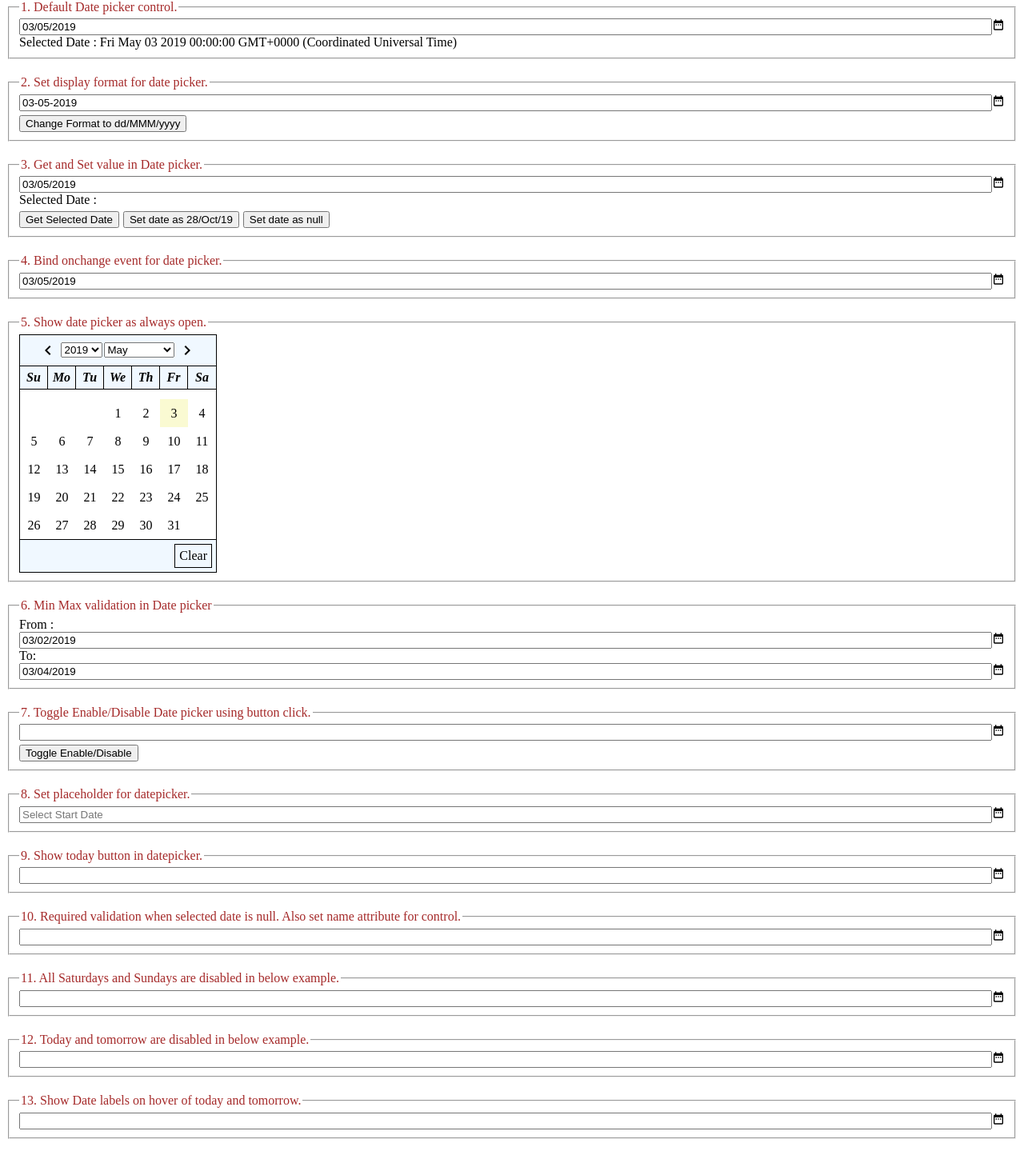
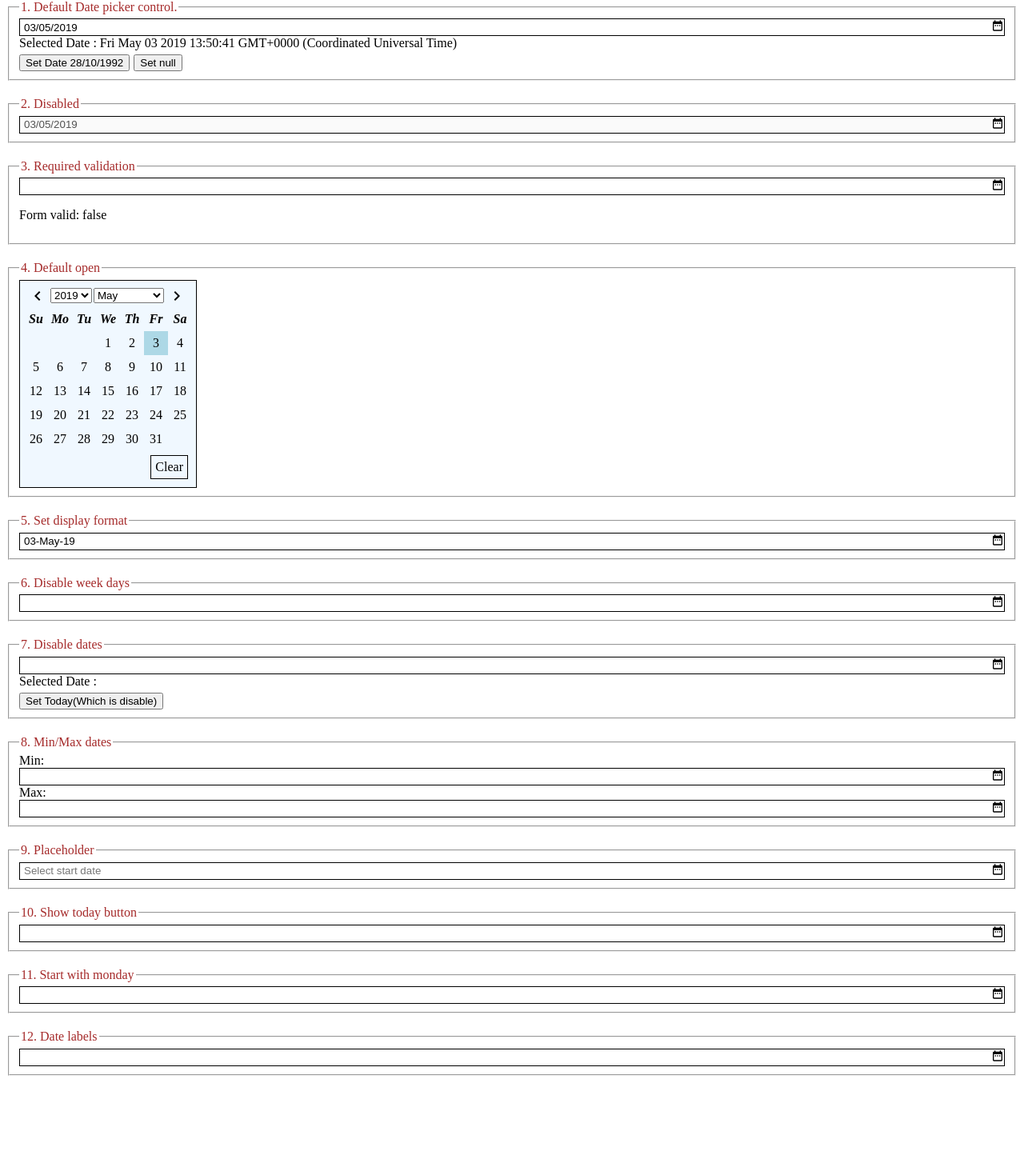
Before and after one commit to NilavPatel/np-date-picker, an Angular app: page / in a window 1280 px wide. Shown: the part 121-1565 px from the top of the page at 80% size. After the commit the page ends 1486 px from the top, so only its background shows below. Built offline with nearby package versions, Linux system fonts and the light colour scheme.

Commit message:
add model value accessor in componenet

```diff
--- a/projects/np-ui-date-picker/src/lib/np-ui-date-picker.component.css
+++ b/projects/np-ui-date-picker/src/lib/np-ui-date-picker.component.css
@@ -1,7 +1,9 @@
-.np-componenet {
+.np-component {
     position: relative;
     width: 100%;
     height: 100%;
+    border: 1px solid black;
+    box-sizing: border-box;
 }
 
 .np-icon {
@@ -29,6 +31,8 @@
 
 .np-input {
     width: 100%;
+    border: none;
+    padding: 0px 5px;
 }
 
 .np-input-group {
@@ -42,9 +46,10 @@
 
 .np-overlay {
     position: absolute;
-    background-color: white;
+    border: 1px solid black;
+    box-sizing: border-box;
     z-index: 1;
-    border: 1px solid black;
+    padding: 5px;
 }
 
 .np-button-group {
@@ -72,18 +77,15 @@
 
 .np-overlay-datepicker-open {
     position: relative;
-    width: 245px;
     z-index: auto;
 }
 
-.ng-invalid.ng-touched {
+.ng-invalid.ng-touched .np-component {
     border: 1px solid red;
+    box-sizing: border-box;
 }
 
 .np-overlay-header {
-    padding: 5px;
-    text-align: center;
-    border-bottom: 1px solid black;
     display: flex;
     align-items: center;
     justify-content: center;
@@ -111,55 +113,45 @@
     padding: 5px;
     border: 1px solid black;
     z-index: 2;
+    background-color: white;
 }
 
 .np-datepicker-weekdays {
-    width: 245px;
-    border-bottom: 1px solid black;
+    width: 210px;
 }
 
 .np-datepicker-weekdays-items {
     display: inline-flex;
     align-items: center;
     justify-content: center;
-    width: 35px;
+    width: 30px;
+    line-height: 30px;
     user-select: none;
-    text-align: center;
-    padding: 5px;
     font-style: italic;
     font-weight: bold;
-    border-right: 1px solid black;
-    box-sizing: border-box;
-}
-
-.np-datepicker-weekdays-items:last-child {
-    border-right: none;
 }
 
 .np-datepicker-dates {
-    width: 245px;
-    border-bottom: 1px solid black
+    width: 210px;
 }
 
 .np-datepicker-dates-items {
     display: inline-flex;
     align-items: center;
     justify-content: center;
-    width: 25px;
-    height: 25px;
+    width: 30px;
+    line-height: 30px;
     user-select: none;
     text-align: center;
-    padding: 5px;
     cursor: pointer;
-    ;
 }
 
 .np-tooltip-target {
-    border-bottom: 1px solid black;
+    text-decoration: underline;
 }
 
 .np-datepicker-dates-items:hover {
-    background-color: aliceblue;
+    background-color: lightblue;
 }
 
 .np-date-disabled:hover {
@@ -181,3 +173,8 @@
 .np-ui-select {
     width: 100%;
 }
+
+.np-component-default-open {
+    border: none;
+    width: 222px;
+}
--- a/projects/np-ui-date-picker/src/lib/np-ui-date-picker.component.html
+++ b/projects/np-ui-date-picker/src/lib/np-ui-date-picker.component.html
@@ -1,8 +1,7 @@
-<div class="np-component">
+<div class="np-component" [ngClass]="{'np-component-default-open': defaultOpen}">
     <div class="np-input-group" *ngIf="!defaultOpen">
-        <input class="np-input" #datepickerinput type="text" [ngModel]="_selectedDate | date: format" [name]="name"
-            [readonly]="true" [disabled]="disabled" [required]="required" [placeholder]="placeholder"
-            (click)="_toggleDatePicker()">
+        <input class="np-input" #datepickerinput type="text" [value]="value | date: format" [readonly]="true"
+            [placeholder]="placeholder" (click)="_open()" [disabled]="_isDisabled">
         <a class="np-input-datepicker-append" (click)="_toggleDatePicker()">
             <svg class="np-icon" viewBox="0 0 24 24">
                 <path fill="currentcolor"
@@ -11,8 +10,9 @@
             </svg>
         </a>
     </div>
-    <div *ngIf="_isOpen || defaultOpen" class="np-overlay" [ngClass]="{'np-overlay-datepicker-open': defaultOpen}">
-        <div class="np-overlay-header np-ui-background">
+    <div *ngIf="_isOpen || defaultOpen" class="np-overlay np-ui-background"
+        [ngClass]="{'np-overlay-datepicker-open': defaultOpen}">
+        <div class="np-overlay-header">
             <div class="np-overlay-header-item">
                 <a (click)="_prevMonth()" class="np-icon-button" title="Previous"
                     [ngClass]="{'np-date-disabled': _disablePrevButton}">
@@ -45,7 +45,7 @@
                 </a>
             </div>
         </div>
-        <div class="np-datepicker-weekdays np-ui-background">
+        <div class="np-datepicker-weekdays">
             <ng-container *ngFor="let weekDay of _weekDays;let i = index;">
                 <div class="np-datepicker-weekdays-items">{{weekDay}}</div>
             </ng-container>
@@ -59,7 +59,7 @@
                     <div *ngIf="_getToolTip(_currentYear,_currentMonth,day); let label; else dayTemplate"
                         class="np-tooltip-target">
                         {{day}}
-                        <div class="np-tooltip-overlay np-ui-background">{{label}}</div>
+                        <div class="np-tooltip-overlay">{{label}}</div>
                     </div>
                     <ng-template #dayTemplate>
                         {{day}}
@@ -67,7 +67,7 @@
                 </div>
             </ng-container>
         </div>
-        <div class="np-button-group np-ui-background">
+        <div class="np-button-group">
             <a *ngIf="showTodayButton" class="np-button" title="Today" (click)="_setToday()">Today</a>
             <a class="np-button" title="Clear" (click)="_clear()">Clear</a>
             <a *ngIf="!defaultOpen" class="np-button" title="Ok" (click)="_isOpen = false">Ok</a>
--- a/projects/np-ui-date-picker/src/lib/np-ui-date-picker.component.ts
+++ b/projects/np-ui-date-picker/src/lib/np-ui-date-picker.component.ts
@@ -1,20 +1,27 @@
-import { Component, OnInit, Input, SimpleChanges, Output, EventEmitter, HostListener, ElementRef, ChangeDetectionStrategy, ViewEncapsulation, ViewChild } from '@angular/core';
+import { Component, Input, Output, EventEmitter, HostListener, ElementRef, ChangeDetectionStrategy, ViewEncapsulation, ViewChild, forwardRef } from '@angular/core';
+import { NG_VALUE_ACCESSOR, ControlValueAccessor } from '@angular/forms';
 
 @Component({
   selector: 'np-ui-date-picker',
   templateUrl: './np-ui-date-picker.component.html',
   styleUrls: ['./np-ui-date-picker.component.css'],
   encapsulation: ViewEncapsulation.None,
-  changeDetection: ChangeDetectionStrategy.Default
+  changeDetection: ChangeDetectionStrategy.Default,
+  providers: [
+    {
+      provide: NG_VALUE_ACCESSOR,
+      useExisting: forwardRef(() => NpUiDatePickerComponent),
+      multi: true
+    }
+  ]
 })
-export class NpUiDatePickerComponent implements OnInit {
+export class NpUiDatePickerComponent implements ControlValueAccessor {
 
   _weekDays: string[];
   _monthsList: any[];
   _months: any[];
   _years: number[] = [];
   _days: number[] = [];
-  _selectedDate: Date;
   _selectedDay: number;
   _selectedMonth: number;
   _selectedYear: number;
@@ -35,23 +42,22 @@ export class NpUiDatePickerComponent implements OnInit {
   _disableNextButton = false;
   _minDate: Date;
   _maxDate: Date;
+  _innerValue: Date;
+  _isDisabled: boolean = false;
+  private onChangeCallback: (_: any) => void;
+  private onTouchedCallback: () => void;
 
-  @Input() value: Date;
   @Input() minDate: Date;
   @Input() maxDate: Date;
   @Input() format: string = "";
   @Input() defaultOpen: boolean = false;
-  @Input() disabled: boolean = false;
   @Input() placeholder: string = "";
-  @Input() showTodayButton: boolean = false;;
-  @Input() required: boolean = false;
-  @Input() name: string = "";
+  @Input() showTodayButton: boolean = false;
   @Input() disableWeekDays: string[] = [];
   @Input() disableDates: Date[] = [];
   @Input() dateLabels: any[] = [];
   @Input() isStartMonthWithMonday: boolean = false;
 
-  @Output() valueChange: EventEmitter<any> = new EventEmitter();
   @Output() onChange: EventEmitter<any> = new EventEmitter();
 
   @ViewChild('datepickerinput') _inputControl: ElementRef;
@@ -80,6 +86,9 @@ export class NpUiDatePickerComponent implements OnInit {
     this.format = "dd/MM/yyyy";
 
     this._weekDays = ["Su", "Mo", "Tu", "We", "Th", "Fr", "Sa"];
+
+    this._setYears();
+    this._setMonths();
   }
 
   @HostListener('document:click', ['$event'])
@@ -89,14 +98,45 @@ export class NpUiDatePickerComponent implements OnInit {
     }
   }
 
-  ngOnInit() {
+  get value(): Date {
+    return this._innerValue;
+  };
+
+  set value(v: Date) {
+    if (v !== this._innerValue) {
+      this._innerValue = v;
+      this.onChangeCallback(v);
+      this.onTouchedCallback();
+      if (this.onChange) {
+        this.onChange.emit(v);
+      }
+    }
   }
 
-  ngOnChanges(changes: SimpleChanges) {
-    if (changes.value && changes.value.currentValue == this._selectedDate) {
-      return;
+  writeValue(v: Date): void {
+    if (v !== this._innerValue) {
+      this._innerValue = v;
+      if (this._checkDateIsDisabled(v)) {
+        this.value = null;
+      }
+      this._resetVariables();
+      this._calculateDays();
     }
+  }
 
+  registerOnChange(fn: any): void {
+    this.onChangeCallback = fn;
+  }
+
+  registerOnTouched(fn: any): void {
+    this.onTouchedCallback = fn;
+  }
+
+  setDisabledState?(isDisabled: boolean): void {
+    this._isDisabled = isDisabled;
+  }
+
+  ngOnChanges(changes) {
     if (changes.minDate) {
       if (this.minDate) {
         this.minDate.setHours(0, 0, 0, 0);
@@ -128,55 +168,36 @@ export class NpUiDatePickerComponent implements OnInit {
       }
     }
 
-    if (changes.value) {
-      if (changes.value.currentValue == undefined || changes.value.currentValue == null) {
-        this._selectedDate = null;
-      } else {
-        if (this._checkDateIsDisabled(changes.value.currentValue) == false) {
-          var val = changes.value.currentValue;
-          val.setHours(0, 0, 0, 0);
-          this._selectedDate = val;
-        } else {
-          this._selectedDate = null;
-        }
+    if (changes.isStartMonthWithMonday) {
+      this._weekDays = ["Mo", "Tu", "We", "Th", "Fr", "Sa", "Su"];
+    }
+  }
+
+  _resetVariables() {
+    if (this.value) {
+      if (this._minDate && this._minDate > this.value) {
+        this.value = null;
+      }
+      if (this._maxDate && this._maxDate < this.value) {
+        this.value = null;
       }
     }
 
-    if (changes.isStartMonthWithMonday) {
-      this._weekDays = ["Mo", "Tu", "We", "Th", "Fr", "Sa", "Su"];
-    }
-
-    this._resetVariables();
-    this._setYears();
-    this._setMonths();
-    this._calculateDays();
-  }
-
-  _resetVariables() {
-    if (this._selectedDate) {
-      if (this._minDate && this._minDate > this._selectedDate) {
-        this._selectedDate = null;
-      }
-      if (this._maxDate && this._maxDate < this._selectedDate) {
-        this._selectedDate = null;
-      }
-    }
-
-    if (this._selectedDate) {
-      this._selectedDay = this._selectedDate.getDate();
-      this._selectedMonth = this._selectedDate.getMonth();
-      this._selectedYear = this._selectedDate.getFullYear();
+    if (this.value) {
+      this._selectedDay = this.value.getDate();
+      this._selectedMonth = this.value.getMonth();
+      this._selectedYear = this.value.getFullYear();
     } else {
       this._selectedDay = null;
       this._selectedMonth = null;
       this._selectedYear = null;
     }
 
-    var currentDate = this._selectedDate ? this._selectedDate : new Date();
-    if (currentDate < this._minDate) {
+    var currentDate = this.value ? this.value : new Date();
+    if (this._minDate && currentDate < this._minDate) {
       currentDate = this._minDate;
     }
-    if (currentDate > this._maxDate) {
+    if (this._maxDate && currentDate > this._maxDate) {
       currentDate = this._maxDate;
     }
     this._currentDay = currentDate.getDate();
@@ -261,14 +282,7 @@ export class NpUiDatePickerComponent implements OnInit {
       return;
     }
     var date = new Date(this._currentYear, this._currentMonth, day);
-    if (this._checkDateIsDisabled(date)) {
-      return;
-    }
-    this._selectedDate = date;
-    this._resetVariables();
-    this._isOpen = false;
-    this.valueChange.emit(this._selectedDate);
-    this.onChange.emit(this._selectedDate);
+    this._setSelectedDate(date);
   }
 
   _selectMonth($event) {
@@ -283,17 +297,26 @@ export class NpUiDatePickerComponent implements OnInit {
   }
 
   _toggleDatePicker() {
-    if (this.disabled) {
-      return;
-    }
-    this._isOpen = !this._isOpen;
     if (this._isOpen) {
-      this._inputControl.nativeElement.focus();
+      this._close();
+    } else {
+      this._open();
     }
   }
 
+  _open() {
+    if (this.defaultOpen == true || this._isDisabled) {
+      return;
+    }
+    this._inputControl.nativeElement.focus();
+    this._isOpen = true;
+    this._resetVariables();
+    this._calculateDays();
+    this.onTouchedCallback();
+  }
+
   _close() {
-    if (this.defaultOpen == true) {
+    if (this.defaultOpen == true || this._isDisabled) {
       return;
     }
     this._isOpen = false;
@@ -312,25 +335,19 @@ export class NpUiDatePickerComponent implements OnInit {
     this._months = this._monthsList;
   }
 
-  _validate() {
-    if ((this._minDate && this._selectedDate < this._minDate) || (this._maxDate && this._selectedDate > this._maxDate)) {
-      return false;
-    } else {
-      return true
-    }
-  }
-
   _setToday() {
     var today = new Date();
     if (this._checkDateIsDisabled(today)) {
       return;
     }
     this._setSelectedDate(today);
+    this._calculateDays();
     this._close();
   }
 
   _clear() {
     this._setSelectedDate(null);
+    this._calculateDays();
     this._close();
   }
 
@@ -342,7 +359,7 @@ export class NpUiDatePickerComponent implements OnInit {
   }
 
   _getToolTip(year: number, month: number, day: number) {
-    if (day && this.dateLabels.length > 0) {
+    if (day && this.dateLabels && this.dateLabels.length > 0) {
       var currentDate = new Date(year, month, day);
       var dateLabel: any = this.dateLabels.find(function (item) { return item.date.toDateString() == currentDate.toDateString(); });
       return dateLabel ? dateLabel.label : null;
@@ -372,11 +389,11 @@ export class NpUiDatePickerComponent implements OnInit {
     return this.disableDates.findIndex(function (item) { return item.toDateString() == date.toDateString() }) > -1;
   }
 
-  _checkIsToday(day) {
+  _checkIsToday(day: number) {
     return day == this._todayDate && this._currentMonth == this._todayMonth && this._currentYear == this._todayYear;
   }
 
-  _checkIsSelected(day) {
+  _checkIsSelected(day: number) {
     return day == this._selectedDay && this._currentMonth == this._selectedMonth && this._currentYear == this._selectedYear;
   }
 
@@ -388,10 +405,6 @@ export class NpUiDatePickerComponent implements OnInit {
       return;
     }
     this.value = date;
-    this._selectedDate = date;
     this._resetVariables();
-    this._calculateDays();
-    this.valueChange.emit(this._selectedDate);
-    this.onChange.emit(this._selectedDate);
   }
 }
--- a/src/app/app.component.html
+++ b/src/app/app.component.html
@@ -1,119 +1,111 @@
 <div>
     <h1>np-ui-date-picker</h1>
-    <h3>Custom Angular 9 and 9+ date picker component.</h3>
+    <h3>Angular 9 Native date picker component.</h3>
 </div>
 
 <div>
     <fieldset>
         <legend>1. Default Date picker control.</legend>
-        <np-ui-date-picker [(value)]="date1">
+        <np-ui-date-picker [(ngModel)]="date1">
         </np-ui-date-picker>
         <div>Selected Date : {{date1}}</div>
+        <button (click)="setDate1()">Set Date 28/10/1992</button>
+        <button (click)="setDate1AsNull()">Set null</button>
     </fieldset>
 </div>
 
 <div>
     <fieldset>
-        <legend>2. Set display format for date picker.</legend>
-        <np-ui-date-picker [(value)]="date2" [format]="format">
+        <legend>2. Disabled</legend>
+        <np-ui-date-picker [(ngModel)]="date2" disabled>
         </np-ui-date-picker>
-        <button (click)="changeFormat()">Change Format to dd/MMM/yyyy</button>
+    </fieldset>
+</div>
+
+<div>
+    <form #form="ngForm">
+        <fieldset>
+            <legend>3. Required validation</legend>
+            <np-ui-date-picker [(ngModel)]="date3" required #validations="ngModel" name="startDate">
+            </np-ui-date-picker>
+            <div *ngIf="validations.control.touched && validations.control.errors?.required" class="color-red">
+                Date is required.
+            </div>
+            <p>Form valid: {{ form.valid }}</p>
+        </fieldset>
+    </form>
+</div>
+
+<div>
+    <fieldset>
+        <legend>4. Default open</legend>
+        <np-ui-date-picker [(ngModel)]="date4" [defaultOpen]="true">
+        </np-ui-date-picker>
     </fieldset>
 </div>
 
 <div>
     <fieldset>
-        <legend>3. Get and Set value in Date picker.</legend>
-        <np-ui-date-picker #datepicker2 [(value)]="date3">
+        <legend>5. Set display format</legend>
+        <np-ui-date-picker [(ngModel)]="date5" [format]="'dd-MMM-yy'">
         </np-ui-date-picker>
-        <div>Selected Date : {{selectedDate3}}</div>
-        <div>
-            <button (click)="getSelectedDate()">Get Selected Date</button>
-            <button (click)="setSelectedDate()">Set date as 28/Oct/19</button>
-            <button (click)="setNullSelectedDate()">Set date as null</button>
-        </div>
     </fieldset>
 </div>
 
 <div>
     <fieldset>
-        <legend>4. Bind onchange event for date picker.</legend>
-        <np-ui-date-picker (onChange)="onChange($event)" [(value)]="date4"></np-ui-date-picker>
+        <legend>6. Disable week days</legend>
+        <np-ui-date-picker [(ngModel)]="date6" [disableWeekDays]="['Sa','Su']">
+        </np-ui-date-picker>
     </fieldset>
 </div>
 
 <div>
     <fieldset>
-        <legend>5. Show date picker as always open.</legend>
-        <np-ui-date-picker [defaultOpen]="true"></np-ui-date-picker>
+        <legend>7. Disable dates</legend>
+        <np-ui-date-picker [(ngModel)]="date7" [disableDates]="disableDates7">
+        </np-ui-date-picker>
+        <div>Selected Date : {{date7}}</div>
+        <button (click)="setDate7()">Set Today(Which is disable)</button>
     </fieldset>
 </div>
 
 <div>
     <fieldset>
-        <legend>6. Min Max validation in Date picker</legend>
-        From :<np-ui-date-picker [maxDate]="maxDate6" [(value)]="minDate6"></np-ui-date-picker>
-        To: <np-ui-date-picker [minDate]="minDate6" [(value)]="maxDate6"></np-ui-date-picker>
+        <legend>8. Min/Max dates</legend>
+        Min: <np-ui-date-picker [(ngModel)]="date81" [maxDate]="date82">
+        </np-ui-date-picker>
+        Max: <np-ui-date-picker [(ngModel)]="date82" [minDate]="date81">
+        </np-ui-date-picker>
     </fieldset>
 </div>
 
 <div>
     <fieldset>
-        <legend>7. Toggle Enable/Disable Date picker using button click.</legend>
-        <np-ui-date-picker [disabled]="date5Enabled"></np-ui-date-picker>
-        <div>
-            <button (click)="date5Enabled = !date5Enabled">Toggle Enable/Disable</button>
-        </div>
+        <legend>9. Placeholder</legend>
+        <np-ui-date-picker [(ngModel)]="date9" [placeholder]="'Select start date'">
+        </np-ui-date-picker>
     </fieldset>
 </div>
 
 <div>
     <fieldset>
-        <legend>8. Set placeholder for datepicker.</legend>
-        <np-ui-date-picker [placeholder]="'Select Start Date'"></np-ui-date-picker>
+        <legend>10. Show today button</legend>
+        <np-ui-date-picker [(ngModel)]="date10" [showTodayButton]="true">
+        </np-ui-date-picker>
     </fieldset>
 </div>
 
 <div>
     <fieldset>
-        <legend>9. Show today button in datepicker.</legend>
-        <np-ui-date-picker [showTodayButton]="true"></np-ui-date-picker>
+        <legend>11. Start with monday</legend>
+        <np-ui-date-picker [(ngModel)]="date11" [isStartMonthWithMonday]="true"></np-ui-date-picker>
     </fieldset>
 </div>
 
 <div>
     <fieldset>
-        <legend>10. Required validation when selected date is null. Also set name attribute for control.</legend>
-        <np-ui-date-picker [required]="true" [name]="'txtDate'"></np-ui-date-picker>
+        <legend>12. Date labels</legend>
+        <np-ui-date-picker [(ngModel)]="date12" [dateLabels]="dateLabels12"></np-ui-date-picker>
     </fieldset>
 </div>
-
-<div>
-    <fieldset>
-        <legend>11. All Saturdays and Sundays are disabled in below example.
-        </legend>
-        <np-ui-date-picker [disableWeekDays]="disabledDays11"></np-ui-date-picker>
-    </fieldset>
-</div>
-
-<div>
-    <fieldset>
-        <legend>12. Today and tomorrow are disabled in below example.
-        </legend>
-        <np-ui-date-picker [disableDates]="disabledDates12"></np-ui-date-picker>
-    </fieldset>
-</div>
-
-<div>
-    <fieldset>
-        <legend>13. Show Date labels on hover of today and tomorrow.</legend>
-        <np-ui-date-picker [dateLabels]="dateLabels13"></np-ui-date-picker>
-    </fieldset>
-</div>
-
-<div>
-    <fieldset>
-        <legend>14. Start with monday</legend>
-        <np-ui-date-picker [isStartMonthWithMonday]="true"></np-ui-date-picker>
-    </fieldset>
-</div>
--- a/src/app/app.component.ts
+++ b/src/app/app.component.ts
@@ -1,5 +1,4 @@
-import { Component, ViewChild, OnInit } from '@angular/core';
-import { NpUiDatePickerComponent } from 'projects/np-ui-date-picker/src/public-api';
+import { Component, OnInit } from '@angular/core';
 
 @Component({
   selector: 'app-root',
@@ -11,61 +10,40 @@ export class AppComponent implements OnInit {
   title = 'np-ui-date-picker examples';
   date1: Date = new Date();
   date2: Date = new Date();
-  date3: Date = new Date();
+  date3: Date;
   date4: Date = new Date();
-  selectedDate3: Date;
-  minDate6: Date = new Date();
-  maxDate6: Date = new Date();
-  disabledDays11: string[];
-  disabledDates12: Date[];
-  dateLabels13: any[];
-  date5Enabled: boolean = false;
-  format = 'dd-MM-yyyy';
-
-  @ViewChild("datepicker2", { static: true }) datepicker2: NpUiDatePickerComponent;
+  date5: Date = new Date();
+  date6: Date;
+  date7: Date;
+  disableDates7: any[] = [];
+  date81: Date;
+  date82: Date;
+  date9: Date;
+  date10: Date;
+  date11: Date;
+  date12: Date;
+  dateLabels12: any[] = [];
 
   constructor() {
-    this.minDate6.setMonth(1);
-    this.maxDate6.setMonth(3);
   }
 
   ngOnInit(): void {
-    this.disabledDays11 = ["Su", "Sa"];
-    var today = new Date();
-    this.disabledDates12 = [new Date(today.getFullYear(), today.getMonth(), today.getDate()), new Date(today.getFullYear(), today.getMonth(), today.getDate() + 1)];
-    var date = new Date();
-    date.setMonth(date.getMonth() + 2);
-    this.dateLabels13 = [{
-      date: new Date(today.getFullYear(), today.getMonth(), today.getDate()),
+    this.disableDates7.push(new Date());
+    this.dateLabels12.push({
+      date: new Date(),
       label: "Today"
-    },
-    {
-      date: new Date(today.getFullYear(), today.getMonth(), today.getDate() + 1),
-      label: "Tomorrow"
-    }];
+    })
   }
 
-  getSelectedDate() {
-    this.selectedDate3 = this.date3;
+  setDate1() {
+    this.date1 = new Date(1992, 9, 28);
   }
 
-  setSelectedDate() {
-    this.date3 = new Date(1992, 9, 28);
+  setDate1AsNull() {
+    this.date1 = null;
   }
 
-  setNullSelectedDate() {
-    this.date3 = undefined;
-  }
-
-  onChange(date: Date) {
-    if (date != null) {
-      alert(date.toString());
-    } else {
-      alert("null");
-    }
-  }
-
-  changeFormat() {
-    this.format = "dd/MMM/yyyy";
+  setDate7() {
+    this.date7 = new Date();
   }
 }
--- a/src/app/app.module.ts
+++ b/src/app/app.module.ts
@@ -2,6 +2,7 @@ import { BrowserModule } from '@angular/platform-browser';
 import { NgModule } from '@angular/core';
 import { AppComponent } from './app.component';
 import { NpUiDatePickerModule } from 'projects/np-ui-date-picker/src/public-api';
+import { FormsModule } from '@angular/forms';
 
 @NgModule({
   declarations: [
@@ -9,6 +10,7 @@ import { NpUiDatePickerModule } from 'projects/np-ui-date-picker/src/public-api'
   ],
   imports: [
     BrowserModule,
+    FormsModule,
     NpUiDatePickerModule
   ],
   providers: [],
```
Also changed, not shown: src/app/app.component.css (+5 -3 lines), projects/np-ui-date-picker/README.md, 1 other file (tests, documents, lock files or other folders).
